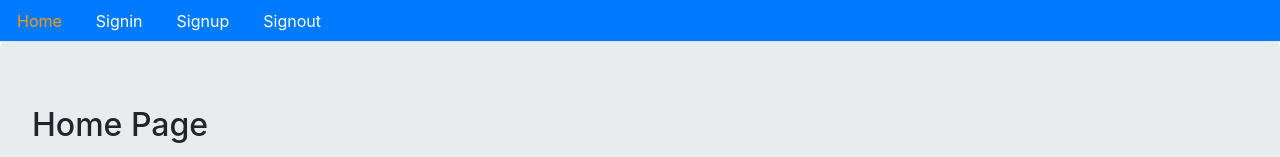
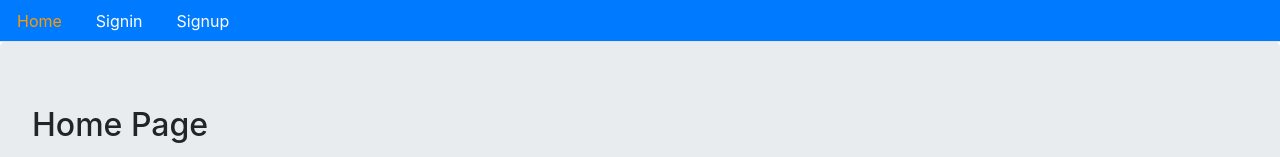
Before and after one commit to lilja-listus/qmi-products, a React (Create React App) app in the folder app/: page / in a window 1280 px wide. Shown: the top 157 px of the page. Built offline with nearby package versions, Linux system fonts and the light colour scheme; no server answers.

Commit message:
Hide signin/signup.

```diff
--- a/app/src/auth/index.js
+++ b/app/src/auth/index.js
@@ -56,3 +56,18 @@ export const signout = next => {
       .catch(err => console.log(err));
   }
 };
+/**
+ *
+ * The method we use to check whether the user is signed in or out to conditionally sign in and sign out links
+ *  */
+
+export const isAuthenticated = () => {
+  if (typeof window == "undefined") {
+    return false;
+  }
+  if (localStorage.getItem("jwt")) {
+    return JSON.parse(localStorage.getItem("jwt")); //to make sure it is in JSON format we use parse
+  } else {
+    return false;
+  }
+};
--- a/app/src/core/Menu.js
+++ b/app/src/core/Menu.js
@@ -1,6 +1,6 @@
-import React from "react";
+import React, { Fragment } from "react";
 import { Link, withRouter } from "react-router-dom";
-import { signout } from "../auth";
+import { signout, isAuthenticated } from "../auth";
 
 const isActive = (history, path) => {
   if (history.location.pathname === path) {
@@ -18,7 +18,9 @@ const Menu = ({ history }) => (
           Home
         </Link>
       </li>
-
+      {!isAuthenticated() && (
+        <Fragment>
+          {" "}
           <li className="nav-item">
             <Link
               className="nav-link"
@@ -28,7 +30,6 @@ const Menu = ({ history }) => (
               Signin
             </Link>
           </li>
-
           <li className="nav-item">
             <Link
               className="nav-link"
@@ -38,7 +39,10 @@ const Menu = ({ history }) => (
               Signup
             </Link>
           </li>
-
+        </Fragment>
+      )}
+      {isAuthenticated() && (
+        <div>
           <li className="nav-item">
             <span
               className="nav-link"
@@ -52,6 +56,8 @@ const Menu = ({ history }) => (
               Signout
             </span>
           </li>
+        </div>
+      )}
     </ul>
   </div>
 );
```
Lines whose indentation alone changed are shown as unchanged.
